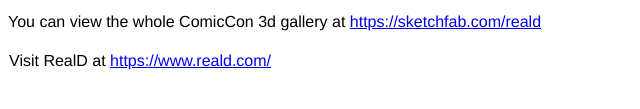
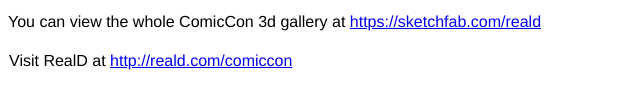
Before and after one commit to 3dify/model-maker, a website: page www-app/email-template.html in a window 1280 px wide. Shown: the part 439-548 px from the top of the page, 0-640 px from the left. Drawn offline with Linux system fonts and the light colour scheme.

Commit message:
changed link in email template

```diff
--- a/www-app/email-template.html
+++ b/www-app/email-template.html
@@ -21,7 +21,7 @@
 			</td>
 		</tr>
 		<tr>
-			<td>Visit RealD at <a href="https://www.reald.com/">https://www.reald.com/</a></td>
+			<td>Visit RealD at <a href="http://reald.com/comiccon">http://reald.com/comiccon</a></td>
 		</tr>
 	</table>
 </body>
```
